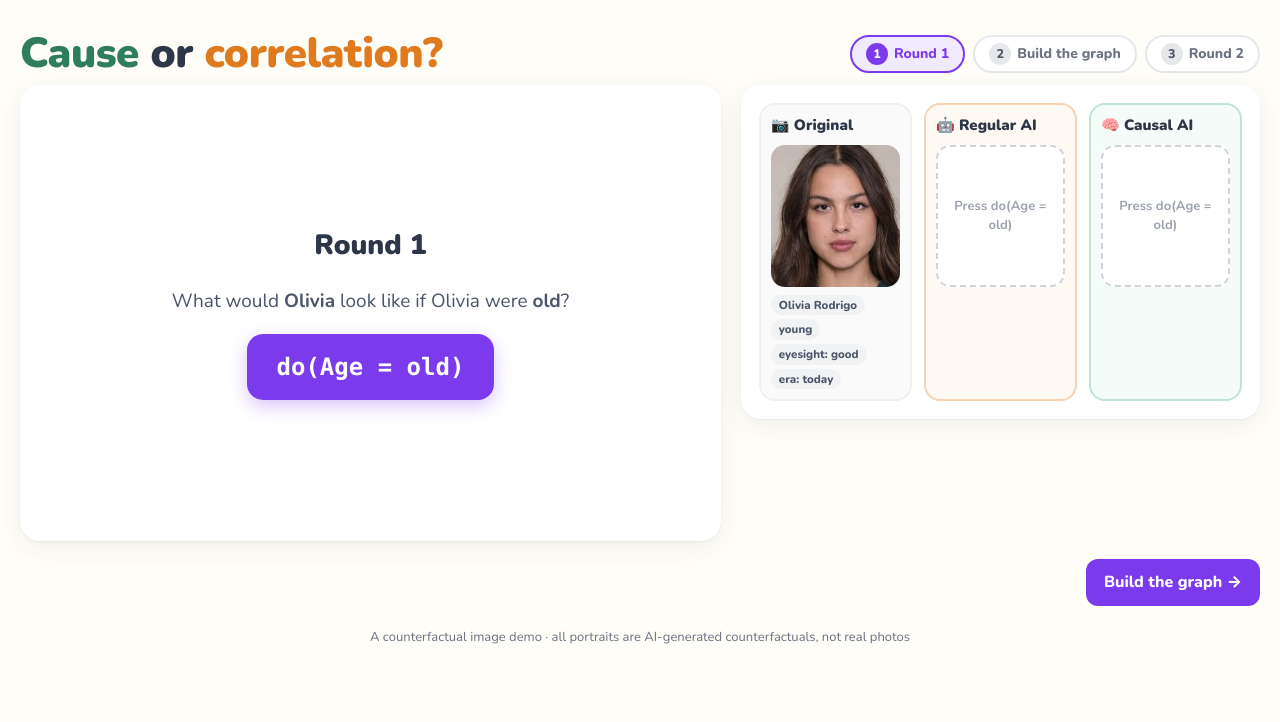
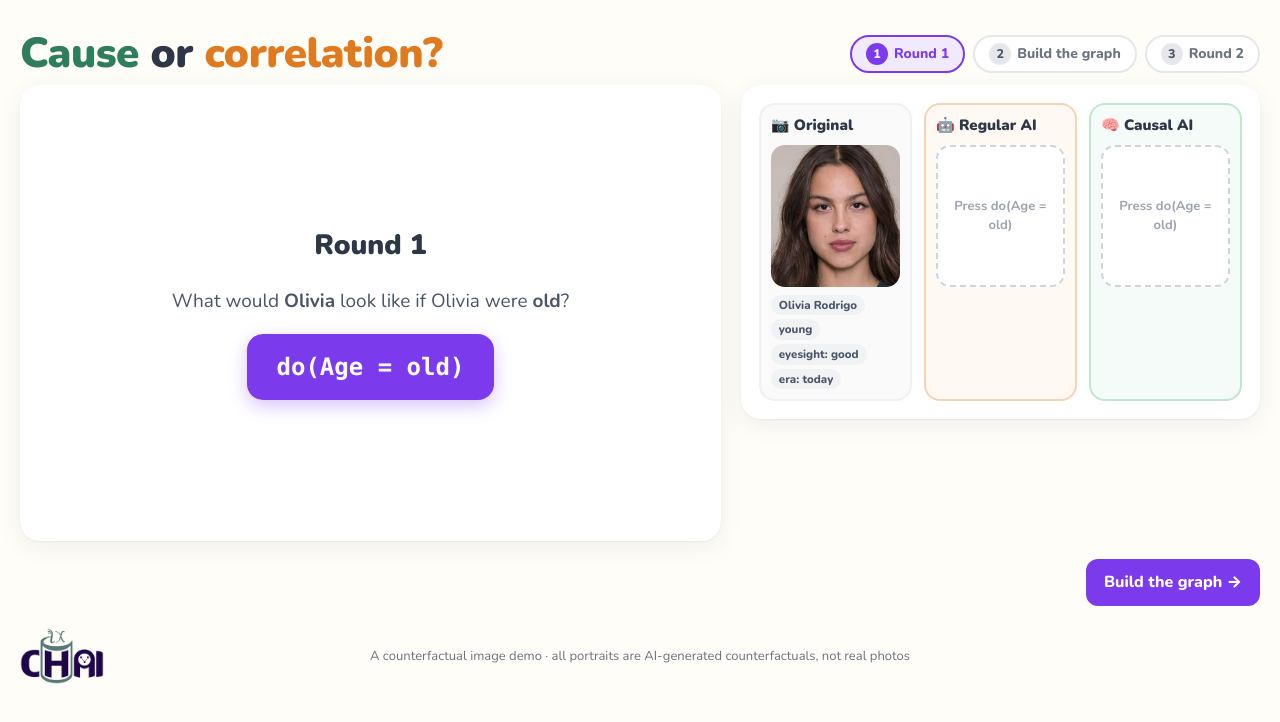
Before and after one commit to g-keying/counterfactual_demo, a plain HTML site: page index.html in a window 1280 px wide. Drawn offline with nearby package versions, Linux system fonts and the light colour scheme.

Commit message:
Add CHAI Hub logo
Co-Authored-By: Claude Opus 5.5 <noreply@anthropic.com>

```diff
--- a/index.html
+++ b/index.html
@@ -99,7 +99,10 @@
   .note.o{border-left:5px solid var(--orange)}
   .note.g{border-left:5px solid var(--green)}
   .note.p{border-left:5px solid var(--purple)}
-  footer{margin-top:22px;color:var(--muted);font-size:13px;text-align:center}
+  footer{margin-top:22px;color:var(--muted);font-size:13px;text-align:center;display:grid;grid-template-columns:1fr auto 1fr;align-items:center;gap:12px}
+  footer .logo{justify-self:start;display:block;line-height:0}
+  footer .logo img{height:56px;width:auto}
+  @media (max-width:640px){footer{grid-template-columns:1fr} footer .logo{justify-self:center}}
 </style>
 <style>
   /* Story additions */
@@ -196,7 +199,11 @@
     <button class="btn primary" id="nextBtn">Next →</button>
   </div>
 
-  <footer>A counterfactual image demo · all portraits are AI-generated counterfactuals, not real photos</footer>
+  <footer>
+    <a class="logo" href="https://www.chai.ac.uk" target="_blank" rel="noopener" title="CHAI Hub: Causality in Healthcare AI"><img src="chai_logo.png" alt="CHAI Hub logo"></a>
+    <span>A counterfactual image demo · all portraits are AI-generated counterfactuals, not real photos</span>
+    <span aria-hidden="true"></span>
+  </footer>
 </div>
 
 <script>
```
Also changed, not shown: chai_logo.png (added).
